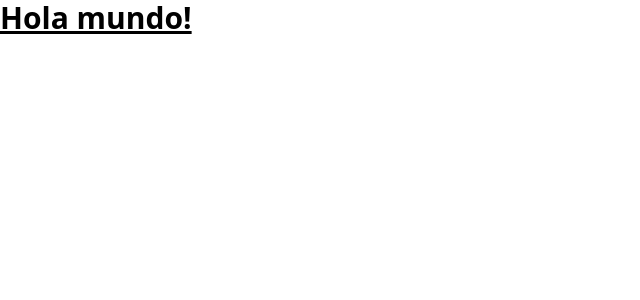
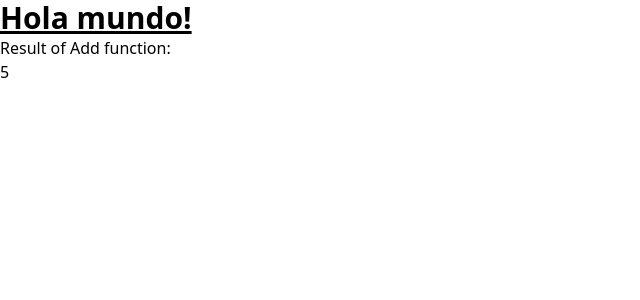
Before and after one commit to realluissamboy/ai-immigration, a React (Create React App) app: page / in a window 1280 px wide. Shown: the top 300 px of the page, without its empty margins (0-640 px from the left). Built offline with nearby package versions, Linux system fonts and the light colour scheme.

Commit message:
Testing components and functions using TypeScript

```diff
--- a/src/App.tsx
+++ b/src/App.tsx
@@ -1,7 +1,11 @@
-import React from "react";
-import logo from "./logo.svg";
 import "./App.css";
+import TestComponent from "./textComponent";
 
 export default function App() {
-  return <h1 className="text-3xl font-bold underline">Hola mundo!</h1>;
+  return (
+    <div>
+      <h1 className="text-3xl font-bold underline">Hola mundo!</h1>
+      <TestComponent />
+    </div>
+  );
 }
--- /dev/null
+++ b/src/testComponent.tsx
@@ -0,0 +1,3 @@
+export default function Add(a: number, b: number): number {
+  return a + b;
+}
--- /dev/null
+++ b/src/textComponent.jsx
@@ -0,0 +1,14 @@
+import React from "react";
+import Add from "./testComponent";
+
+function TestComponent() {
+  const result = Add(2, 3);
+  return (
+    <div>
+      <h2>Result of Add function:</h2>
+      <p>{result}</p>
+    </div>
+  );
+}
+
+export default TestComponent;
```
